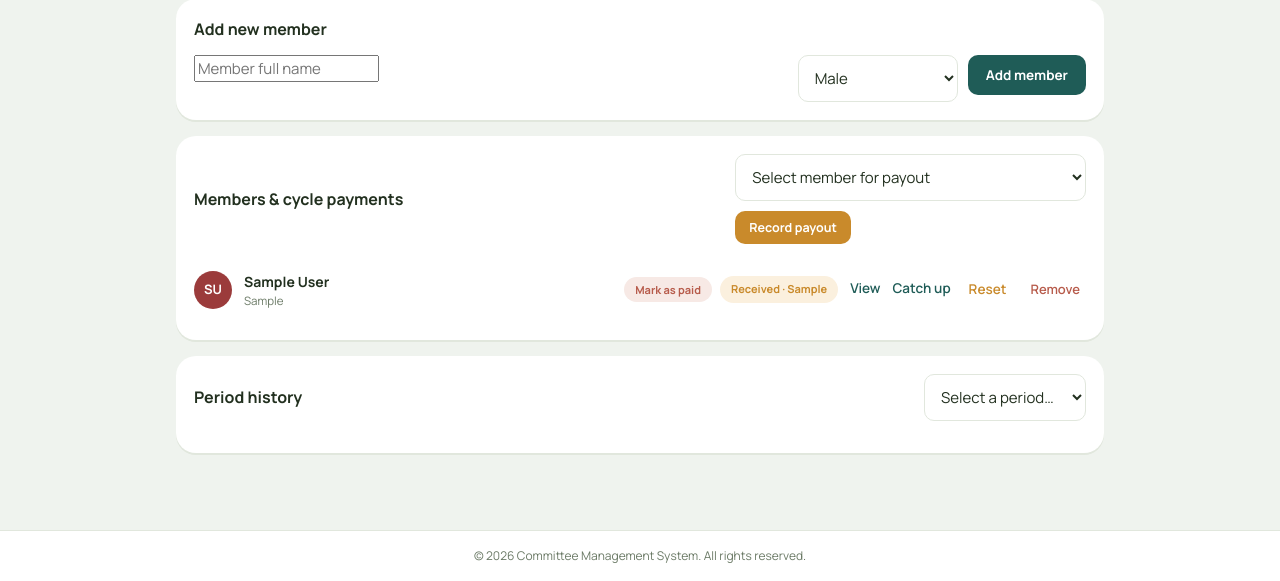
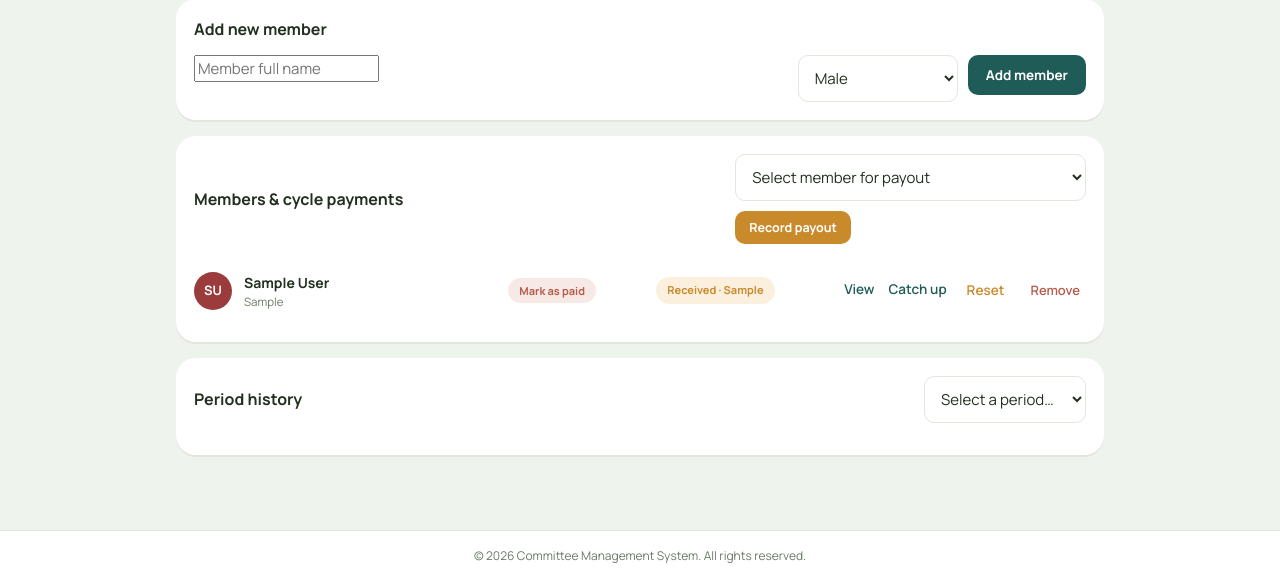
Before and after one commit to ahmadubaid061/Flask_Python, a Flask app: page /admin/committee/1/explore in a window 1280 px wide. Shown: the part 219-800 px from the top of the page. Run offline with Flask 3, Linux system fonts and the light colour scheme; a user stored in the database is signed in; tables that the repository leaves empty hold one stand-in row (values such as "Sample post").

Commit message:
design update

```diff
--- a/12-Commette_Management_App/committee_app/app/static/css/style.css
+++ b/12-Commette_Management_App/committee_app/app/static/css/style.css
@@ -256,25 +256,42 @@ table.data-table tbody tr:hover{ background:#F7F9F5; }
   table.data-table td.actions-cell::before{ content:''; }
 }
 
-/* ---------- Member row (used on explore/committee pages as list, not table) ---------- */
+/* ---------- Member row (used on explore/committee pages as list, not table) ----------
+   Grid-based so the payment pill, payout pill, and action links line up in the
+   same vertical column on every row, regardless of pill text length or how many
+   actions a given row has. */
 .member-row{
-  display:flex; align-items:center; gap:12px; padding:13px 0;
-  border-bottom:1px solid var(--line); flex-wrap:wrap;
+  display:grid;
+  grid-template-columns: minmax(150px,1.3fr) 132px 172px minmax(190px,auto);
+  align-items:center;
+  gap:16px;
+  padding:14px 0;
+  border-bottom:1px solid var(--line);
 }
 .member-row:last-child{ border-bottom:none; }
+
+.member-identity{ display:flex; align-items:center; gap:12px; min-width:0; }
 .avatar{
   width:38px; height:38px; border-radius:50%; flex-shrink:0;
   display:flex; align-items:center; justify-content:center;
   font-weight:700; font-size:13px; color:#fff;
 }
-.name-block{ flex:1 1 140px; min-width:0; }
-.name-block .name{ font-weight:700; font-size:14px; }
+.name-block{ min-width:0; }
+.name-block .name{ font-weight:700; font-size:14px; white-space:nowrap; overflow:hidden; text-overflow:ellipsis; }
 .name-block .role{ font-size:11.5px; color:var(--ink-soft); }
-.member-row-meta{ display:flex; gap:8px; flex-wrap:wrap; align-items:center; }
-.row-actions{ display:flex; gap:12px; flex-wrap:wrap; width:100%; margin-top:6px; }
 
-@media(min-width:640px){
-  .row-actions{ width:auto; margin-top:0; margin-left:auto; }
+.member-payment, .member-payout{ display:flex; }
+.row-actions{ display:flex; gap:14px; flex-wrap:wrap; }
+
+/* Mobile: stack into three clean rows per member instead of forcing 4 columns */
+@media(max-width:719px){
+  .member-row{
+    grid-template-columns:1fr;
+    row-gap:10px;
+    padding:14px 0;
+  }
+  .member-payment, .member-payout{ display:inline-flex; }
+  .row-actions{ width:100%; }
 }
 
 /* ---------- Utility ---------- */
--- a/12-Commette_Management_App/committee_app/app/templates/committees/explore.html
+++ b/12-Commette_Management_App/committee_app/app/templates/committees/explore.html
@@ -74,6 +74,7 @@
 
     {% for item in members_data %}
     <div class="member-row">
+        <div class="member-identity">
             <div class="avatar" style="background: hsl({{ (loop.index0 * 63) % 360 }}deg 45% 42%);">
                 {{ item.member.name.split(' ')[0][0] | upper }}{{ (item.member.name.split(' ')[1][0] if item.member.name.split(' ')|length > 1 else '') | upper }}
             </div>
@@ -81,8 +82,9 @@
                 <div class="name">{{ item.member.name }}</div>
                 <div class="role">{{ item.member.gender | capitalize }}</div>
             </div>
+        </div>
 
-        <div class="member-row-meta">
+        <div class="member-payment">
             <!-- Mark as Paid Form -->
             <form action="{{ url_for('dashboard.mark_payment', committee_id=committee.id, member_id=item.member.id) }}" method="POST">
                 {{ member_form.hidden_tag() }}
@@ -91,7 +93,9 @@
                     {{ 'Paid' if item.current_period_paid else 'Mark as paid' }}
                 </button>
             </form>
+        </div>
 
+        <div class="member-payout">
             {% if item.member.has_received_package %}
             <span class="pill received">Received &middot; {{ item.member.received_period }}</span>
             {% else %}
--- a/12-Commette_Management_App/committee_app/app/templates/members/catchup.html
+++ b/12-Commette_Management_App/committee_app/app/templates/members/catchup.html
@@ -17,7 +17,7 @@
         <div style="display:flex; flex-direction:column; gap:10px;">
             {% for payment in unpaid_payments %}
             <form method="POST" style="display:flex; justify-content:space-between; align-items:center; gap:10px; padding:14px; background:var(--rose-bg); border-radius:var(--radius-md); flex-wrap:wrap;">
-                {{ csrf_token() if csrf_token else '' }}
+                <input type="hidden" name="csrf_token" value="{{ csrf_token() }}">
                 <div>
                     <p style="font-weight:700; margin:0;">{{ payment.period_label }}</p>
                     <p class="muted" style="font-size:13px; margin:2px 0 0;">Amount: Rs. {{ "{:,.0f}".format(payment.amount) }}</p>
```
Lines whose indentation alone changed are shown as unchanged.
